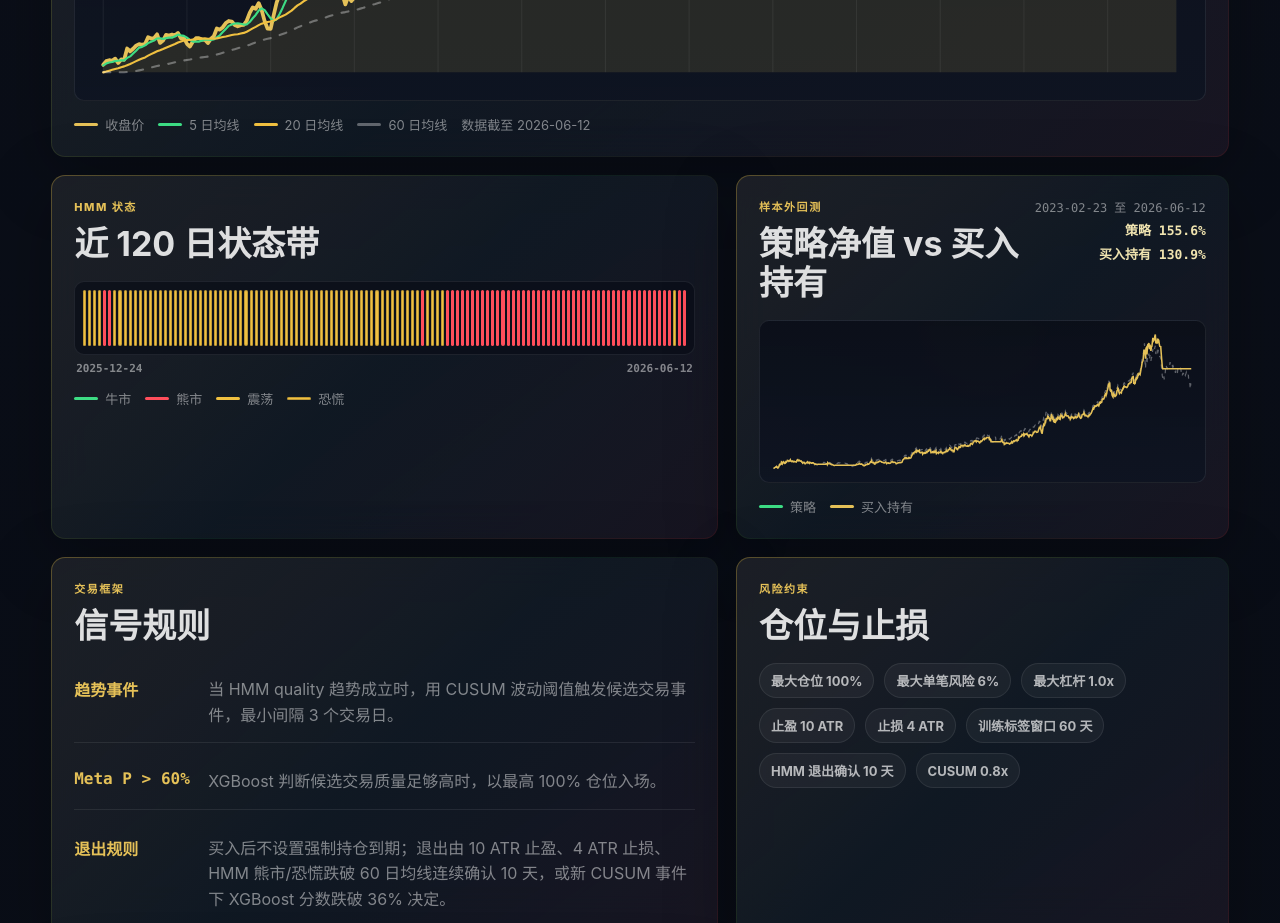
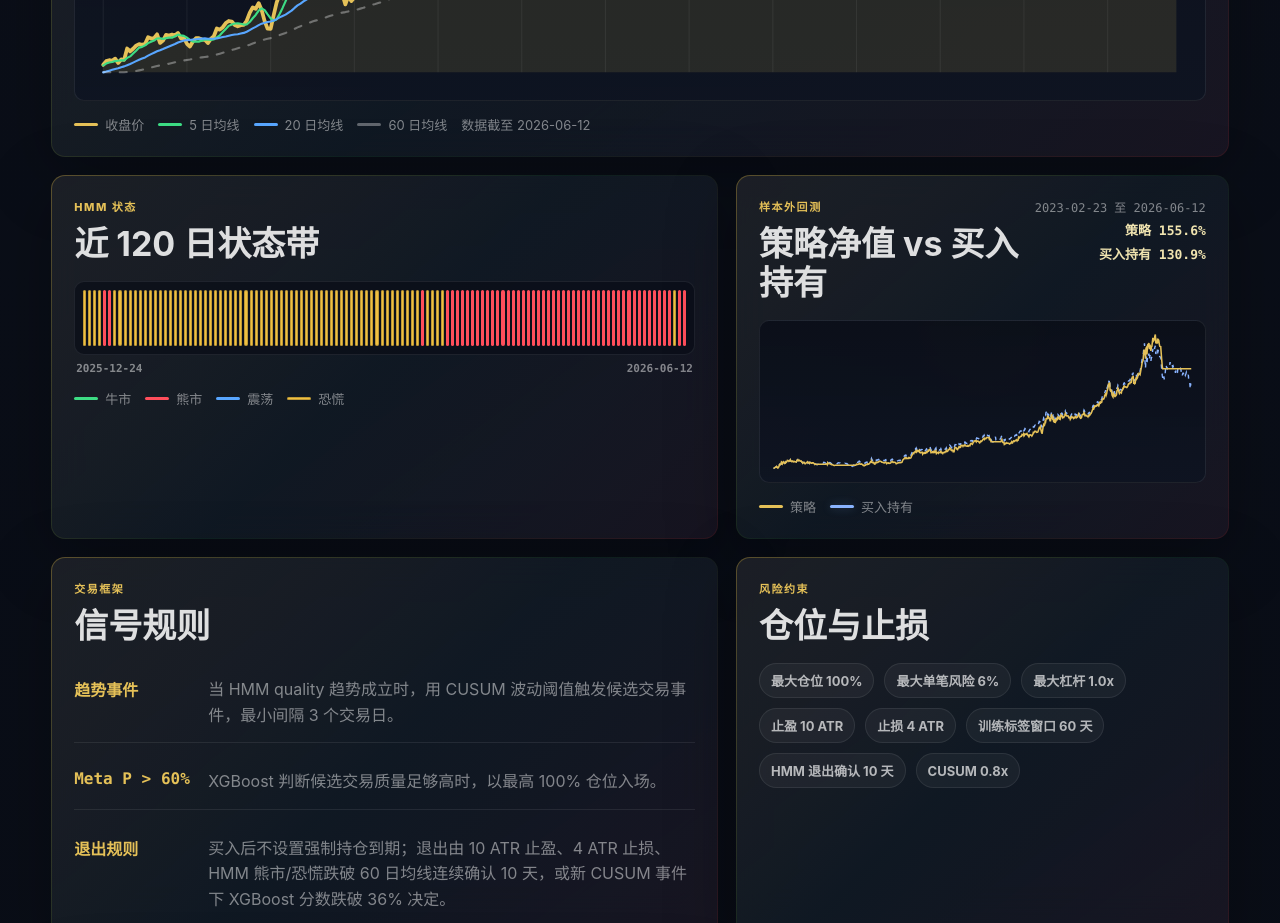
Before and after one commit to renqipan/gold_trading, a Next.js app: page / in a window 1280 px wide. Shown: the part 1160-2083 px from the top of the page. Built offline with nearby package versions, Linux system fonts and the light colour scheme.

Commit message:
Improve chart color contrast

```diff
--- a/app/globals.css
+++ b/app/globals.css
@@ -20,6 +20,11 @@
   --warn: #F0C040;
   --warn-soft: rgba(240, 192, 64, 0.14);
   --warn-border: rgba(240, 192, 64, 0.34);
+  --blue: #58A6FF;
+  --blue-soft: rgba(88, 166, 255, 0.16);
+  --blue-border: rgba(88, 166, 255, 0.34);
+  --benchmark: #8AB4FF;
+  --benchmark-soft: rgba(138, 180, 255, 0.28);
   --ink: rgba(255, 255, 255, 0.86);
   --muted: rgba(255, 255, 255, 0.48);
   --faint: rgba(255, 255, 255, 0.26);
@@ -452,7 +457,7 @@ h2 {
 }
 
 .ma20Line {
-  stroke: var(--warn);
+  stroke: var(--blue);
 }
 
 .ma60Line {
@@ -473,8 +478,8 @@ h2 {
 
 .benchmarkLine {
   fill: none;
-  stroke: rgba(255, 255, 255, 0.34);
-  stroke-width: 2;
+  stroke: var(--benchmark);
+  stroke-width: 2.3;
   stroke-dasharray: 7 8;
 }
 
@@ -504,22 +509,26 @@ h2 {
 }
 
 .legendClose,
-.legendBench {
+.legendEquity {
   background: var(--gold);
 }
 
 .legendMa5,
-.legendEquity,
 .stateBull {
   background: var(--green);
 }
 
 .legendMa20 {
-  background: var(--warn);
+  background: var(--blue);
 }
 
 .legendMa60 {
   background: rgba(255, 255, 255, 0.34);
+}
+
+.legendBench {
+  background: var(--benchmark);
+  box-shadow: 0 0 10px var(--benchmark-soft);
 }
 
 .stateTapeFrame {
@@ -563,11 +572,11 @@ h2 {
 }
 
 .stateRange {
-  background: var(--warn);
+  background: var(--blue);
 }
 
 .statePanic {
-  background: #F0C040;
+  background: var(--warn);
   box-shadow: inset 0 0 0 1px rgba(11, 15, 25, 0.22);
 }
 
--- a/package.json
+++ b/package.json
@@ -6,7 +6,7 @@
     "dev": "next dev --webpack",
     "build": "next build --webpack",
     "start": "next start",
-    "lint": "next lint"
+    "lint": "tsc --noEmit --project tsconfig.lint.json"
   },
   "dependencies": {
     "next": "^16.2.9",
```
Also changed, not shown: tsconfig.lint.json (added, +18 -0 lines), 1 other file (tests, documents, lock files or other folders).
